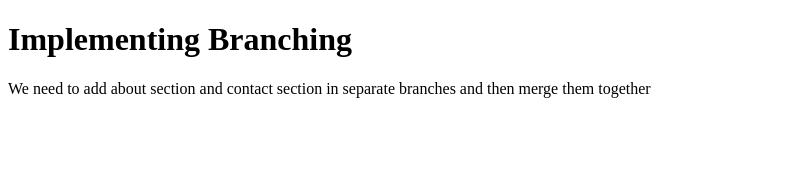
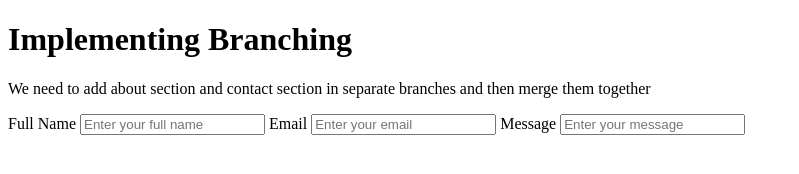
Before and after one commit to NarneAmruthaLekha/FEDF-ENDSEM, a plain HTML site: page index.html in a window 1280 px wide. Shown: the whole page, without its empty margins (0-799 px from the left). Drawn offline with Linux system fonts and the light colour scheme.

Commit message:
Added Contact section

```diff
--- a/index.html
+++ b/index.html
@@ -8,5 +8,16 @@
 <body>
     <h1>Implementing Branching</h1>
     <p>We need to add about section and contact section in separate branches and then merge them together</p>
+    <section id="contact">
+        <form action="/submit" method="post">
+            <label for="name"></label>
+        <label=name>Full Name</label>
+        <input type="text" name="fullname" placeholder="Enter your full name">
+        <label=email>Email</label>
+        <input type="email" name="email" placeholder="Enter your email">
+        <label=message>Message</label>
+        <input type="text" name="message" placeholder="Enter your message">
+        </form>
+    </section>
 </body>
 </html>
```
